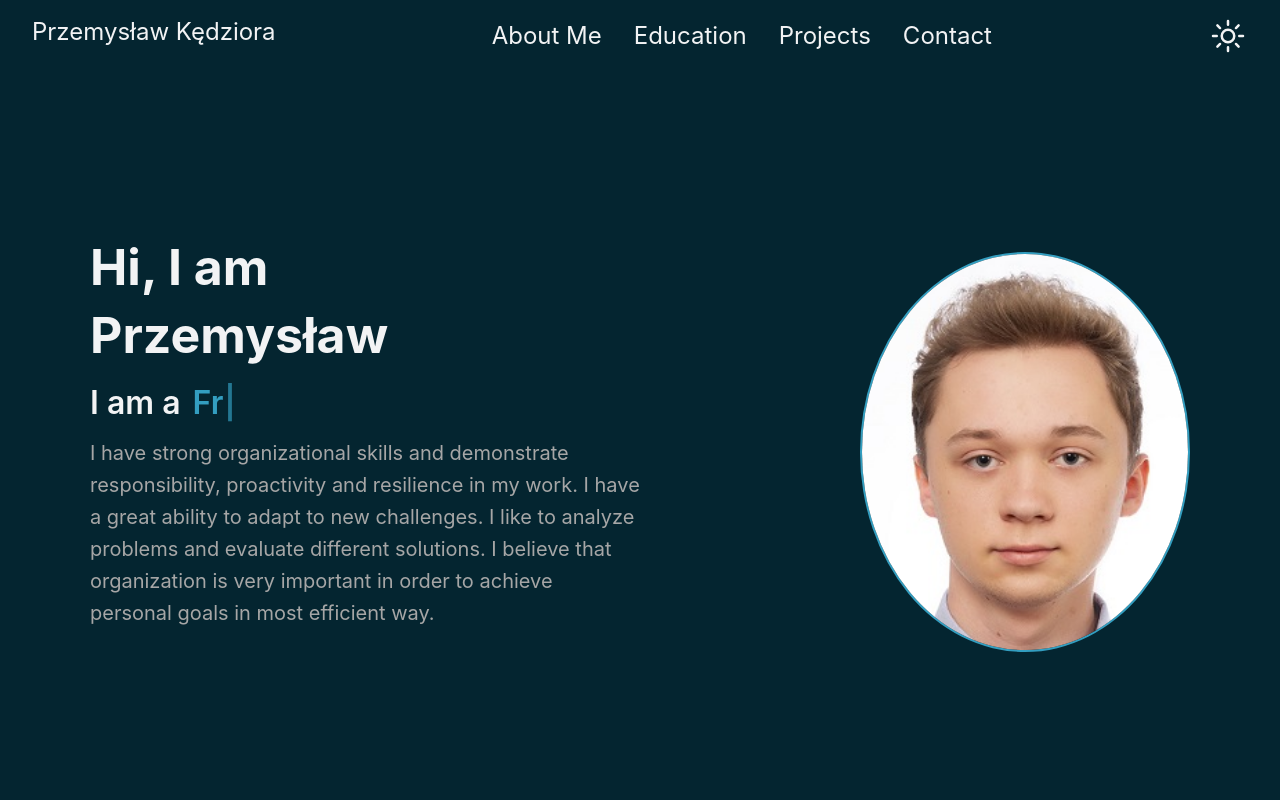
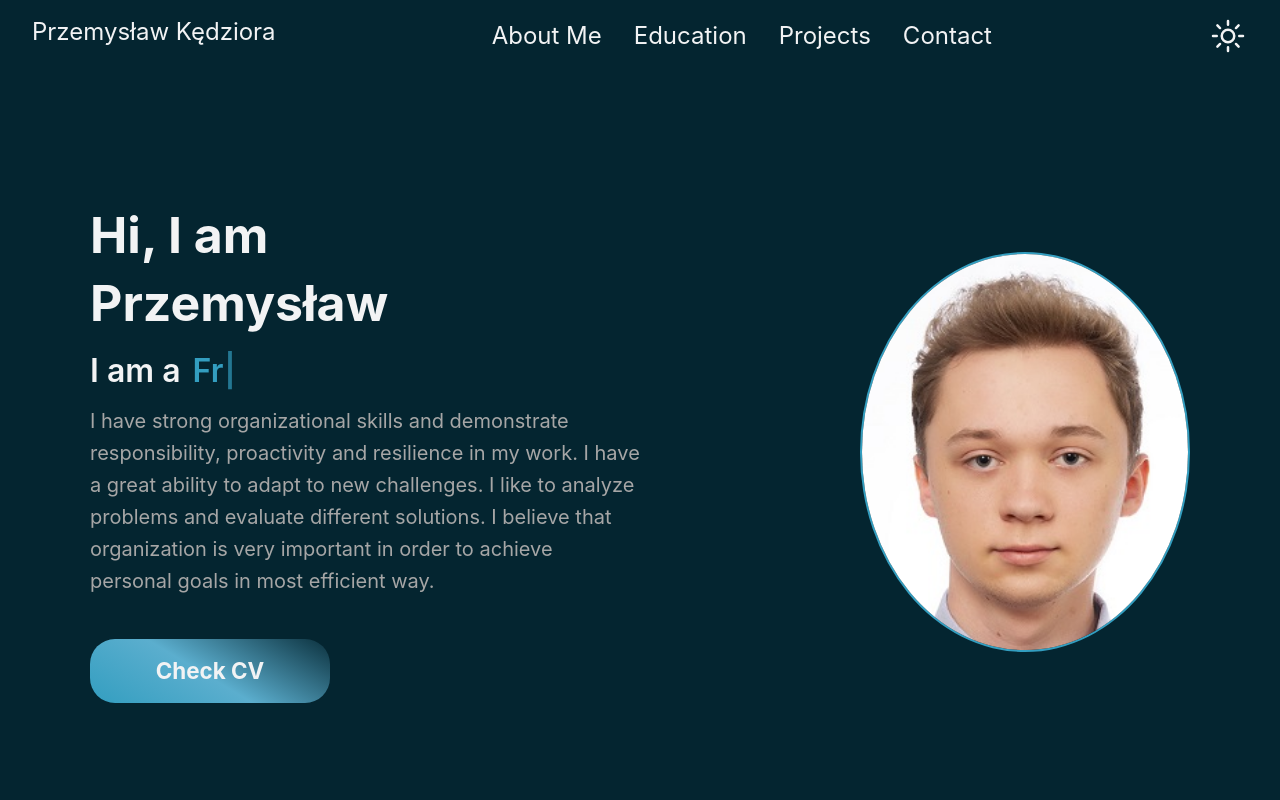
Before and after one commit to PrzemyslawKedziora/przemyslawkedziora, a React (Create React App) app: page / in a window 1280 px wide. Shown: the top 800 px of the page. Built offline with nearby package versions, Linux system fonts and the light colour scheme; no server answers.

Commit message:
Feat: Added button with CV reference

```diff
--- a/src/components/About/About.js
+++ b/src/components/About/About.js
@@ -5,6 +5,7 @@ import {
     PersonInnerContainer,
     PersonLeftDataContainer,
     PersonRightDataContainer,
+    PersonCVButton,
     Span,
     SubTitle,
     TextLoop,
@@ -37,6 +38,12 @@ const About = () => {
                                 </Span>
                             </TextLoop>
                             <SubTitle>{aboutMe.description}</SubTitle>
+                            <PersonCVButton >
+                                <a target="_blank"
+                                    href="https://drive.google.com/file/d/1bqu9xMblkLfc_HsM8NENUcK-S3vXV6HX/view?usp=sharing">
+                                    Check CV
+                                </a>
+                                </PersonCVButton>
                         </PersonLeftDataContainer>
                         <PersonRightDataContainer>
                             <Img src={l6d} alt='Profile Picture'/>
--- a/src/components/About/AboutSectionStyle.js
+++ b/src/components/About/AboutSectionStyle.js
@@ -48,7 +48,20 @@ export const PersonLeftDataContainer = styled.div`
     align-items: center;
   }
 `;
+export const PersonCVButton = styled.button`
+    min-width: 15rem;
+    height: 4rem;
+    font-size: 1.4rem;
+    font-weight: bold;
+    border-radius: 25px;
+    background: linear-gradient(31deg, ${({theme}) => theme.primary} 0%, #5BAECEFF 47%, ${({theme}) => theme.cardLight} 105%);
+    color: #F2F3F4;
+    transition: 0.3s ease-in-out;
+    &:hover{
+        transform: scale(1.1);
+    }
 
+`
 export const PersonRightDataContainer = styled.div`
   width: 100%;
   display: flex;
```
